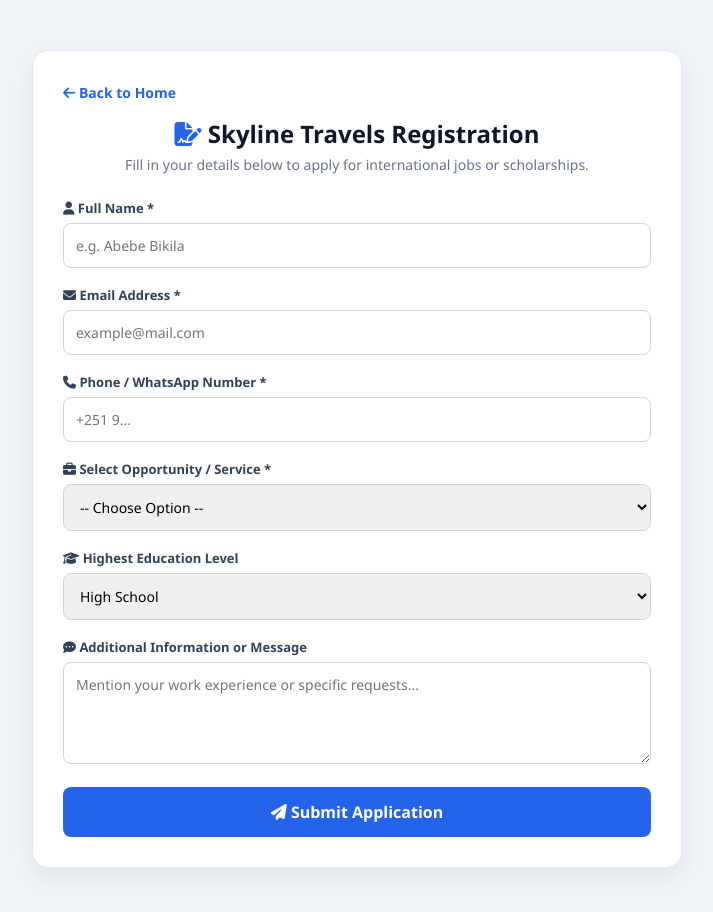
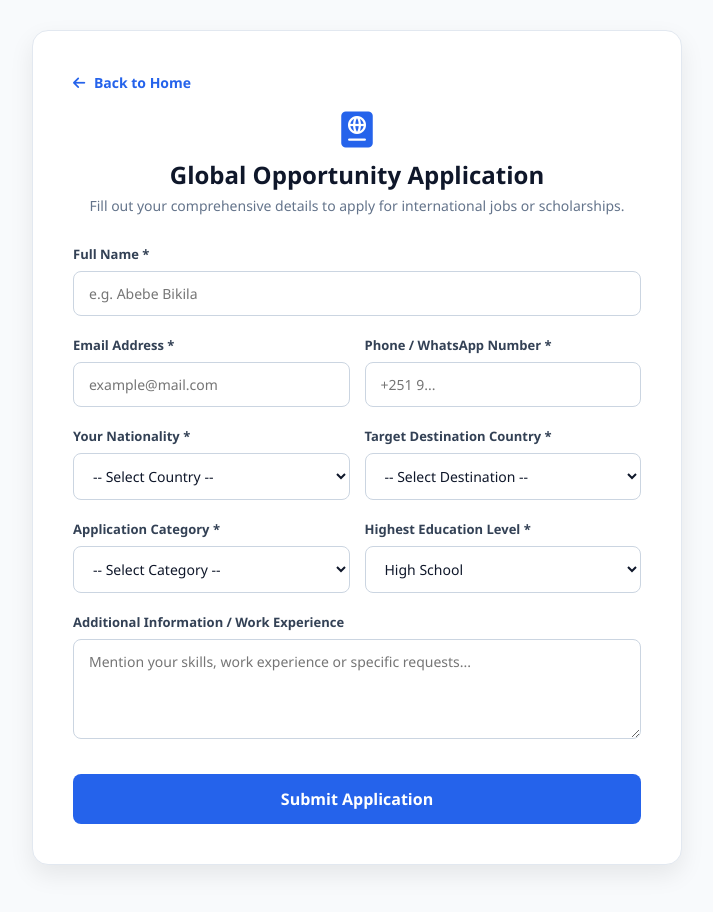
Before and after one commit to robelfantahun42-boop/skyline-travels, a website: page register.html in a window 1280 px wide. Shown: the whole page, without its empty margins (283-996 px from the left). Drawn offline with Linux system fonts and the light colour scheme.

Commit message:
Update register.html

```diff
--- a/register.html
+++ b/register.html
@@ -6,91 +6,263 @@
   <title>Application Form - Skyline Travels</title>
   <link rel="stylesheet" href="https://cdnjs.cloudflare.com/ajax/libs/font-awesome/6.4.0/css/all.min.css">
   <style>
-    * { box-sizing: border-box; margin: 0; padding: 0; font-family: 'Segoe UI', Tahoma, Geneva, Verdana, sans-serif; }
-    body { background-color: #f1f5f9; color: #1e293b; padding: 20px 10px; }
-    .form-container { max-width: 650px; margin: 30px auto; background: #ffffff; padding: 30px; border-radius: 16px; box-shadow: 0 10px 25px rgba(0,0,0,0.08); border: 1px solid #e2e8f0; }
-    .header { text-align: center; margin-bottom: 25px; }
-    .header h2 { font-size: 24px; color: #0f172a; font-weight: 800; }
-    .header p { color: #64748b; font-size: 14px; margin-top: 5px; }
-    .form-group { margin-bottom: 18px; }
-    .form-group label { display: block; font-size: 13px; font-weight: 700; color: #334155; margin-bottom: 6px; }
-    .form-group input, .form-group select, .form-group textarea { width: 100%; padding: 12px; border: 1.5px solid #cbd5e1; border-radius: 8px; font-size: 14px; outline: none; transition: border-color 0.2s; }
-    .form-group input:focus, .form-group select:focus, .form-group textarea:focus { border-color: #2563eb; }
-    .btn-submit { width: 100%; background: #2563eb; color: white; padding: 14px; border: none; border-radius: 8px; font-size: 16px; font-weight: 700; cursor: pointer; transition: background 0.2s; }
-    .btn-submit:hover { background: #1d4ed8; }
-    .back-home { display: inline-block; margin-bottom: 15px; color: #2563eb; text-decoration: none; font-weight: 600; font-size: 14px; }
+    * {
+      box-sizing: border-box;
+      margin: 0;
+      padding: 0;
+      font-family: 'Segoe UI', Tahoma, Geneva, Verdana, sans-serif;
+    }
+
+    body {
+      background-color: #f8fafc;
+      color: #1e293b;
+      min-height: 100vh;
+      display: flex;
+      flex-direction: column;
+      justify-content: center;
+      align-items: center;
+      padding: 30px 20px;
+    }
+
+    .form-card {
+      background: #ffffff;
+      width: 100%;
+      max-width: 650px;
+      border-radius: 16px;
+      box-shadow: 0 10px 25px rgba(0, 0, 0, 0.08);
+      border: 1px solid #e2e8f0;
+      padding: 40px;
+    }
+
+    .form-header {
+      text-align: center;
+      margin-bottom: 30px;
+    }
+
+    .form-header h2 {
+      font-size: 24px;
+      color: #0f172a;
+      font-weight: 800;
+      margin-top: 10px;
+    }
+
+    .form-header p {
+      font-size: 14px;
+      color: #64748b;
+      margin-top: 5px;
+    }
+
+    .back-link {
+      display: inline-block;
+      margin-bottom: 20px;
+      color: #2563eb;
+      text-decoration: none;
+      font-weight: 600;
+      font-size: 14px;
+    }
+
+    .back-link i {
+      margin-right: 5px;
+    }
+
+    .form-group {
+      margin-bottom: 20px;
+    }
+
+    .form-row {
+      display: grid;
+      grid-template-columns: 1fr 1fr;
+      gap: 15px;
+    }
+
+    label {
+      display: block;
+      font-size: 13px;
+      font-weight: 700;
+      color: #334155;
+      margin-bottom: 8px;
+    }
+
+    input, select, textarea {
+      width: 100%;
+      padding: 12px 15px;
+      border: 1.5px solid #cbd5e1;
+      border-radius: 8px;
+      font-size: 14px;
+      outline: none;
+      background: #fff;
+      color: #0f172a;
+      transition: border-color 0.2s;
+    }
+
+    input:focus, select:focus, textarea:focus {
+      border-color: #2563eb;
+    }
+
+    textarea {
+      resize: vertical;
+      height: 100px;
+    }
+
+    .submit-btn {
+      width: 100%;
+      background: #2563eb;
+      color: #ffffff;
+      border: none;
+      padding: 14px;
+      border-radius: 8px;
+      font-size: 16px;
+      font-weight: 700;
+      cursor: pointer;
+      transition: background 0.2s;
+      margin-top: 10px;
+    }
+
+    .submit-btn:hover {
+      background: #1d4ed8;
+    }
+
+    .success-msg {
+      display: none;
+      background: #dcfce7;
+      color: #166534;
+      padding: 15px;
+      border-radius: 8px;
+      text-align: center;
+      font-weight: 600;
+      margin-bottom: 20px;
+    }
   </style>
 </head>
 <body>
 
-  <div class="form-container">
-    <a href="index.html" class="back-home"><i class="fas fa-arrow-left"></i> Back to Home</a>
+  <div class="form-card">
+    <a href="index.html" class="back-link"><i class="fa-solid fa-arrow-left"></i> Back to Home</a>
 
-    <div class="header">
-      <h2><i class="fas fa-file-signature" style="color:#2563eb;"></i> Skyline Travels Registration</h2>
-      <p>Fill in your details below to apply for international jobs or scholarships.</p>
+    <div class="form-header">
+      <i class="fa-solid fa-passport" style="font-size: 36px; color: #2563eb;"></i>
+      <h2>Global Opportunity Application</h2>
+      <p>Fill out your comprehensive details to apply for international jobs or scholarships.</p>
     </div>
 
-    <form id="applicantForm">
+    <div id="successMsg" class="success-msg">
+      Application submitted successfully! Our team will review your details soon.
+    </div>
+
+    <form id="applyForm">
+      <!-- Full Name -->
       <div class="form-group">
-        <label><i class="fas fa-user"></i> Full Name *</label>
-        <input type="text" id="fullName" placeholder="e.g. Abebe Bikila" required>
+        <label for="fullName">Full Name *</label>
+        <input type="text" id="fullName" name="fullName" placeholder="e.g. Abebe Bikila" required>
       </div>
 
-      <div class="form-group">
-        <label><i class="fas fa-envelope"></i> Email Address *</label>
-        <input type="email" id="email" placeholder="example@mail.com" required>
+      <!-- Row: Email & Phone -->
+      <div class="form-row">
+        <div class="form-group">
+          <label for="email">Email Address *</label>
+          <input type="email" id="email" name="email" placeholder="example@mail.com" required>
+        </div>
+        <div class="form-group">
+          <label for="phone">Phone / WhatsApp Number *</label>
+          <input type="text" id="phone" name="phone" placeholder="+251 9..." required>
+        </div>
       </div>
 
-      <div class="form-group">
-        <label><i class="fas fa-phone"></i> Phone / WhatsApp Number *</label>
-        <input type="tel" id="phone" placeholder="+251 9..." required>
+      <!-- Row: Nationality & Target Country -->
+      <div class="form-row">
+        <div class="form-group">
+          <label for="nationality">Your Nationality *</label>
+          <select id="nationality" name="nationality" required>
+            <option value="">-- Select Country --</option>
+            <option value="Ethiopian">Ethiopian</option>
+            <option value="Kenyan">Kenyan</option>
+            <option value="Eritrean">Eritrean</option>
+            <option value="Somali">Somali</option>
+            <option value="Sudanese">Sudanese</option>
+            <option value="Other">Other</option>
+          </select>
+        </div>
+        <div class="form-group">
+          <label for="targetCountry">Target Destination Country *</label>
+          <select id="targetCountry" name="targetCountry" required>
+            <option value="">-- Select Destination --</option>
+            <option value="Canada">Canada</option>
+            <option value="USA">USA</option>
+            <option value="Germany">Germany</option>
+            <option value="UK">UK</option>
+            <option value="Australia">Australia</option>
+            <option value="Japan">Japan</option>
+            <option value="Middle East">Middle East</option>
+            <option value="Other Europe">Other Europe</option>
+          </select>
+        </div>
       </div>
 
-      <div class="form-group">
-        <label><i class="fas fa-briefcase"></i> Select Opportunity / Service *</label>
-        <select id="opportunity" required>
-          <option value="">-- Choose Option --</option>
-          <option value="Dubai Hospitality Staff">Hospitality Staff - Dubai</option>
-          <option value="Europe Scholarship">Full Master's Scholarship - Europe</option>
-          <option value="Qatar Warehouse & Driver">Warehouse & Drivers - Qatar</option>
-          <option value="Saudi Healthcare">Healthcare & Nursing - Saudi Arabia</option>
-          <option value="Canada Grant">Undergraduate Grants - Canada</option>
-          <option value="Kuwait Construction">Construction Technicians - Kuwait</option>
-          <option value="Schengen Visa">Schengen Express Tourist Visa</option>
-          <option value="UAE IT Jobs">IT & Software Developers - UAE</option>
-          <option value="Poland Factory">Factory Packers - Poland</option>
-          <option value="Canada LMIA Permit">Canada LMIA Work Permit Guidance</option>
-          <option value="Other / General Inquiry">Other Services / General Inquiry</option>
-        </select>
+      <!-- Row: Category (Job / Scholarship) & Education Level -->
+      <div class="form-row">
+        <div class="form-group">
+          <label for="category">Application Category *</label>
+          <select id="category" name="category" required>
+            <option value="">-- Select Category --</option>
+            <option value="Job Opportunity">Job Opportunity (ስራ)</option>
+            <option value="Scholarship">Educational Scholarship (ስኮላርሺፕ)</option>
+          </select>
+        </div>
+        <div class="form-group">
+          <label for="education">Highest Education Level *</label>
+          <select id="education" name="education" required>
+            <option value="High School">High School</option>
+            <option value="Diploma">Diploma / TVET</option>
+            <option value="Bachelor Degree">Bachelor's Degree</option>
+            <option value="Master Degree">Master's Degree</option>
+            <option value="PhD">PhD</option>
+          </select>
+        </div>
       </div>
 
+      <!-- Additional Info -->
       <div class="form-group">
-        <label><i class="fas fa-graduation-cap"></i> Highest Education Level</label>
-        <select id="education">
-          <option value="High School">High School</option>
-          <option value="Diploma / TVET">Diploma / TVET</option>
-          <option value="Bachelor's Degree">Bachelor's Degree</option>
-          <option value="Master's Degree">Master's Degree / Higher</option>
-        </select>
+        <label for="message">Additional Information / Work Experience</label>
+        <textarea id="message" name="message" placeholder="Mention your skills, work experience or specific requests..."></textarea>
       </div>
 
-      <div class="form-group">
-        <label><i class="fas fa-comment-dots"></i> Additional Information or Message</label>
-        <textarea id="message" rows="4" placeholder="Mention your work experience or specific requests..."></textarea>
-      </div>
-
-      <button type="submit" class="btn-submit"><i class="fas fa-paper-plane"></i> Submit Application</button>
+      <button type="submit" class="submit-btn">Submit Application</button>
     </form>
   </div>
 
   <script>
-    document.getElementById('applicantForm').addEventListener('submit', function(e) {
+    document.getElementById('applyForm').addEventListener('submit', async (e) => {
       e.preventDefault();
-      alert('Thank you! Your application has been submitted successfully. Our team will contact you via WhatsApp or Email soon.');
-      this.reset();
+
+      const formData = {
+        fullName: document.getElementById('fullName').value,
+        email: document.getElementById('email').value,
+        phone: document.getElementById('phone').value,
+        nationality: document.getElementById('nationality').value,
+        targetCountry: document.getElementById('targetCountry').value,
+        category: document.getElementById('category').value,
+        education: document.getElementById('education').value,
+        message: document.getElementById('message').value
+      };
+
+      try {
+        const response = await fetch('/api/register', {
+          method: 'POST',
+          headers: { 'Content-Type': 'application/json' },
+          body: JSON.stringify(formData)
+        });
+
+        if (response.ok) {
+          document.getElementById('successMsg').style.display = 'block';
+          document.getElementById('applyForm').reset();
+          window.scrollTo({ top: 0, behavior: 'smooth' });
+        } else {
+          alert('Submission failed. Please try again.');
+        }
+      } catch (err) {
+        alert('Network error. Please check your connection.');
+      }
     });
   </script>
-
 </body>
 </html>
```
